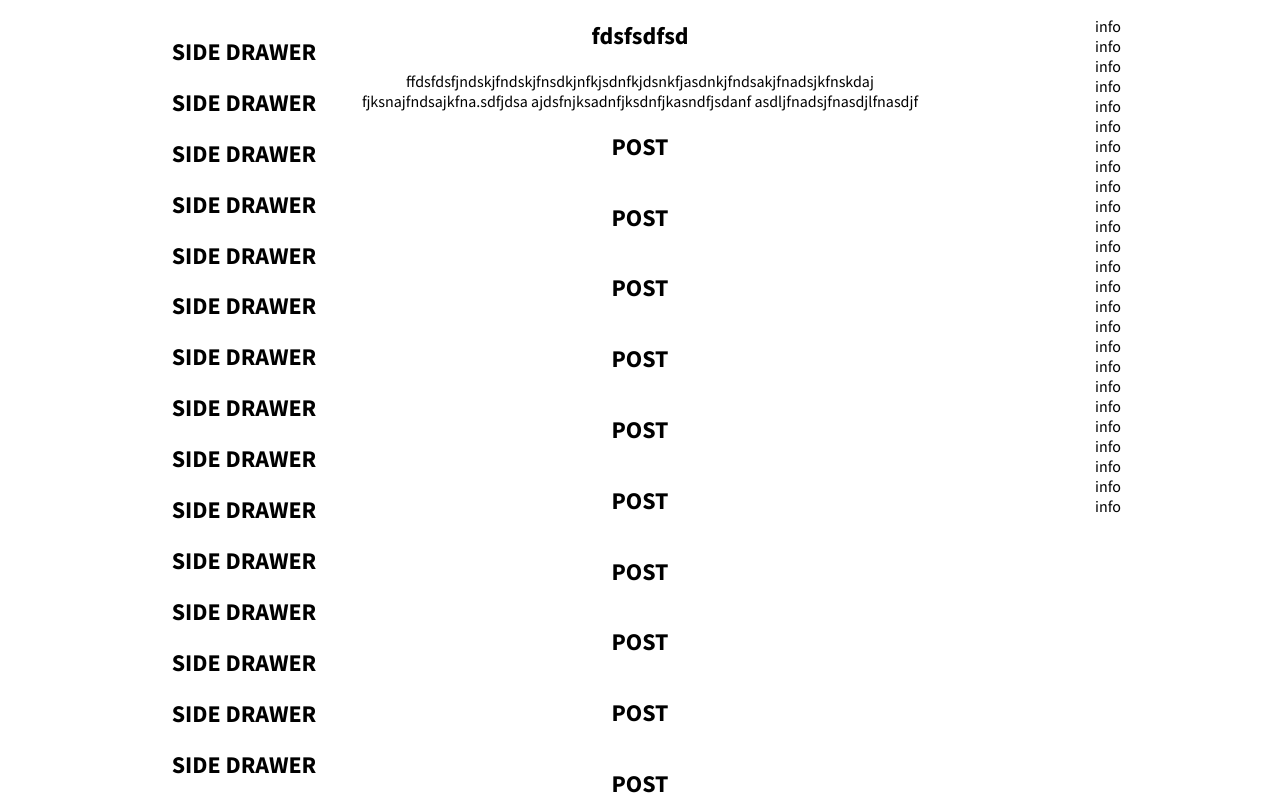
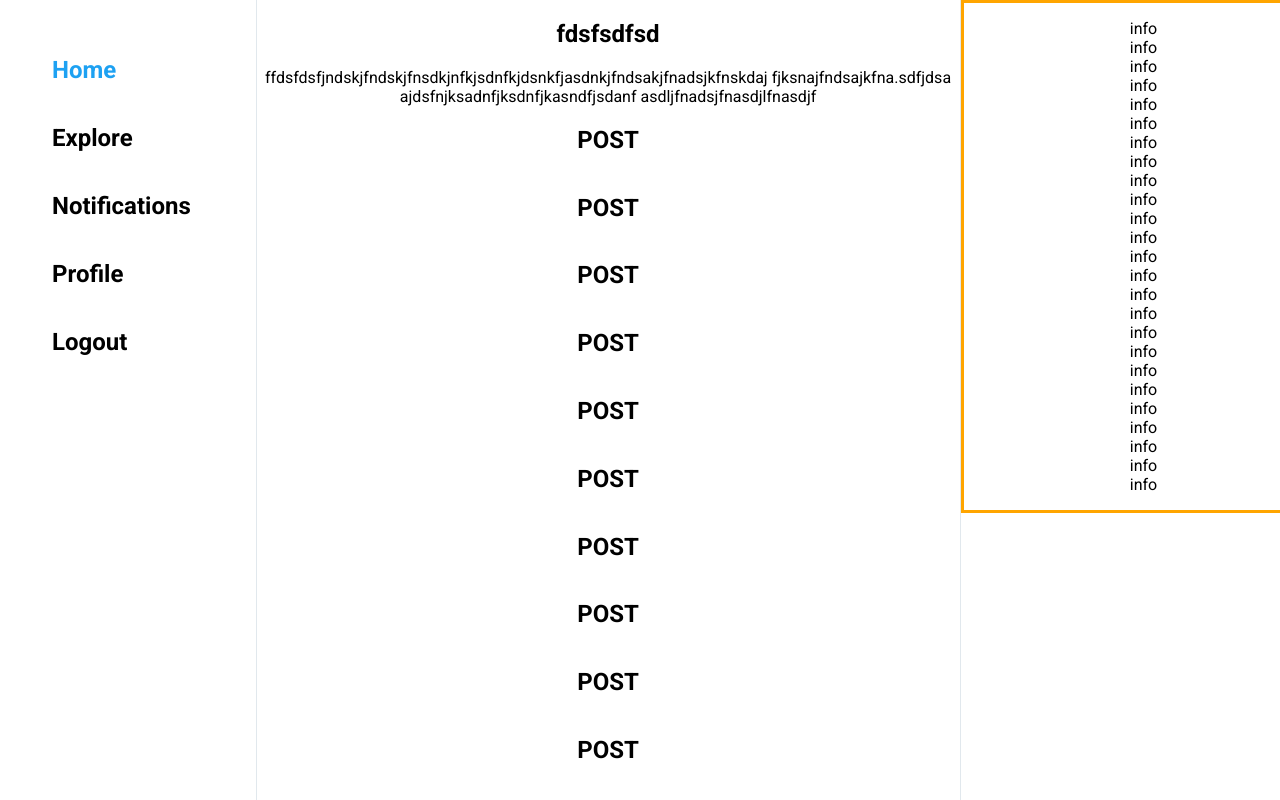
Before and after one commit to MattSzm/SocialMediaAppFrontend, a React (Create React App) app: page / in a window 1280 px wide. Shown: the top 800 px of the page. Built offline with nearby package versions, Linux system fonts and the light colour scheme.

Commit message:
few visual updates

```diff
--- a/public/index.html
+++ b/public/index.html
@@ -9,7 +9,7 @@
       name="description"
       content="Web site created using create-react-app"
     />
-    <link href="https://fonts.googleapis.com/css2?family=Source+Sans+Pro:ital,wght@0,300;0,400;0,600;0,700;1,300&display=swap" rel="stylesheet">
+    <link href="https://fonts.googleapis.com/css2?family=Roboto:ital,wght@0,300;0,400;0,500;0,700;1,300&display=swap" rel="stylesheet">
     <link rel="apple-touch-icon" href="%PUBLIC_URL%/logo192.png" />
     <!--
       manifest.json provides metadata used when your web app is installed on a
--- a/src/containers/Info/Info.module.css
+++ b/src/containers/Info/Info.module.css
@@ -10,7 +10,7 @@
     display: flex;
     width: inherit;
     flex-direction: column;
-    text-align: center;
+    border: solid orange;
 }
 
 .Info ul{
--- a/src/containers/Posts/Posts.module.css
+++ b/src/containers/Posts/Posts.module.css
@@ -1,7 +1,10 @@
 .Posts{
     text-align: center;
     margin: auto;
-    width: 50%;
+    width: 55%;
     display: flex;
     flex-direction: column;
+    border-left: solid #E1E8ED 1px;
+    border-right: solid #E1E8ED 1px;
+
 }
--- a/src/containers/SideDrawer/SideDrawer.js
+++ b/src/containers/SideDrawer/SideDrawer.js
@@ -9,21 +9,20 @@ class SideDrawer extends React.Component{
             <div className={classes.SIdeDrawerContainter}>
                 <div className={classes.SideDrawer}>
                     <ul>
-                        <li><h2>SIDE DRAWER</h2></li>
-                        <li><h2>SIDE DRAWER</h2></li>
-                        <li><h2>SIDE DRAWER</h2></li>
-                        <li><h2>SIDE DRAWER</h2></li>
-                        <li><h2>SIDE DRAWER</h2></li>
-                        <li><h2>SIDE DRAWER</h2></li>
-                        <li><h2>SIDE DRAWER</h2></li>
-                        <li><h2>SIDE DRAWER</h2></li>
-                        <li><h2>SIDE DRAWER</h2></li>
-                        <li><h2>SIDE DRAWER</h2></li>
-                        <li><h2>SIDE DRAWER</h2></li>
-                        <li><h2>SIDE DRAWER</h2></li>
-                        <li><h2>SIDE DRAWER</h2></li>
-                        <li><h2>SIDE DRAWER</h2></li>
-                        <li><h2>SIDE DRAWER</h2></li>
+                        <li className={[classes.SideDrawerItem, classes.active].join(' ')
+                        }><h2><span>Home</span></h2></li>
+
+                        <li className={classes.SideDrawerItem}>
+                            <h2><span>Explore</span></h2></li>
+
+                        <li className={classes.SideDrawerItem}>
+                            <h2><span>Notifications</span></h2></li>
+
+                        <li className={classes.SideDrawerItem}>
+                            <h2><span>Profile</span></h2></li>
+
+                        <li className={classes.SideDrawerItem}>
+                            <h2><span>Logout</span></h2></li>
                     </ul>
                 </div>
             </div>
--- a/src/containers/SideDrawer/SideDrawer.module.css
+++ b/src/containers/SideDrawer/SideDrawer.module.css
@@ -1,5 +1,5 @@
 .SIdeDrawerContainter{
-    width: 25%;
+    width: 20%;
     max-height: 100vh;
 }
 
@@ -10,7 +10,7 @@
     width: inherit;
     display: flex;
     flex-direction: column;
-    text-align: center;
+    text-align: left;
 }
 
 .SideDrawer ul{
@@ -26,5 +26,21 @@
     .SideDrawer ul{
         overflow-y: hidden;
     }
+}
 
+.SideDrawerItem{
+    margin: 2.5em 0;
 }
+.SideDrawerItem span{
+    padding: 0.5em 0.5em;
+    border-radius: 25px;
+}
+
+.SideDrawerItem span:hover{
+    cursor: pointer;
+    color: #1DA1F2;
+    background-color:rgba(29,161,242,0.16) ;
+}
+.active{
+    color: #1DA1F2;
+}
--- a/src/hoc/Layout/Layout.js
+++ b/src/hoc/Layout/Layout.js
@@ -12,7 +12,9 @@ class Layout extends React.Component{
         return(
             <div className={classes.Layout}>
                 <SideDrawer />
+
                 <Posts />
+
                 <Info />
             </div>
         );
--- a/src/hoc/Layout/Layout.module.css
+++ b/src/hoc/Layout/Layout.module.css
@@ -1,7 +1,7 @@
 .Layout{
-    width: 90%;
+    width: 100%;
+    max-width: 1300px;
     margin: auto;
     display: flex;
     flex-direction: row;
-;
 }
--- a/src/index.css
+++ b/src/index.css
@@ -1,4 +1,4 @@
 body {
   margin: 0;
-  font-family: 'Source Sans Pro', sans-serif;
+  font-family: 'Roboto', sans-serif;
 }
```
Also changed, not shown: 1 other file (tests, documents, lock files or other folders).
